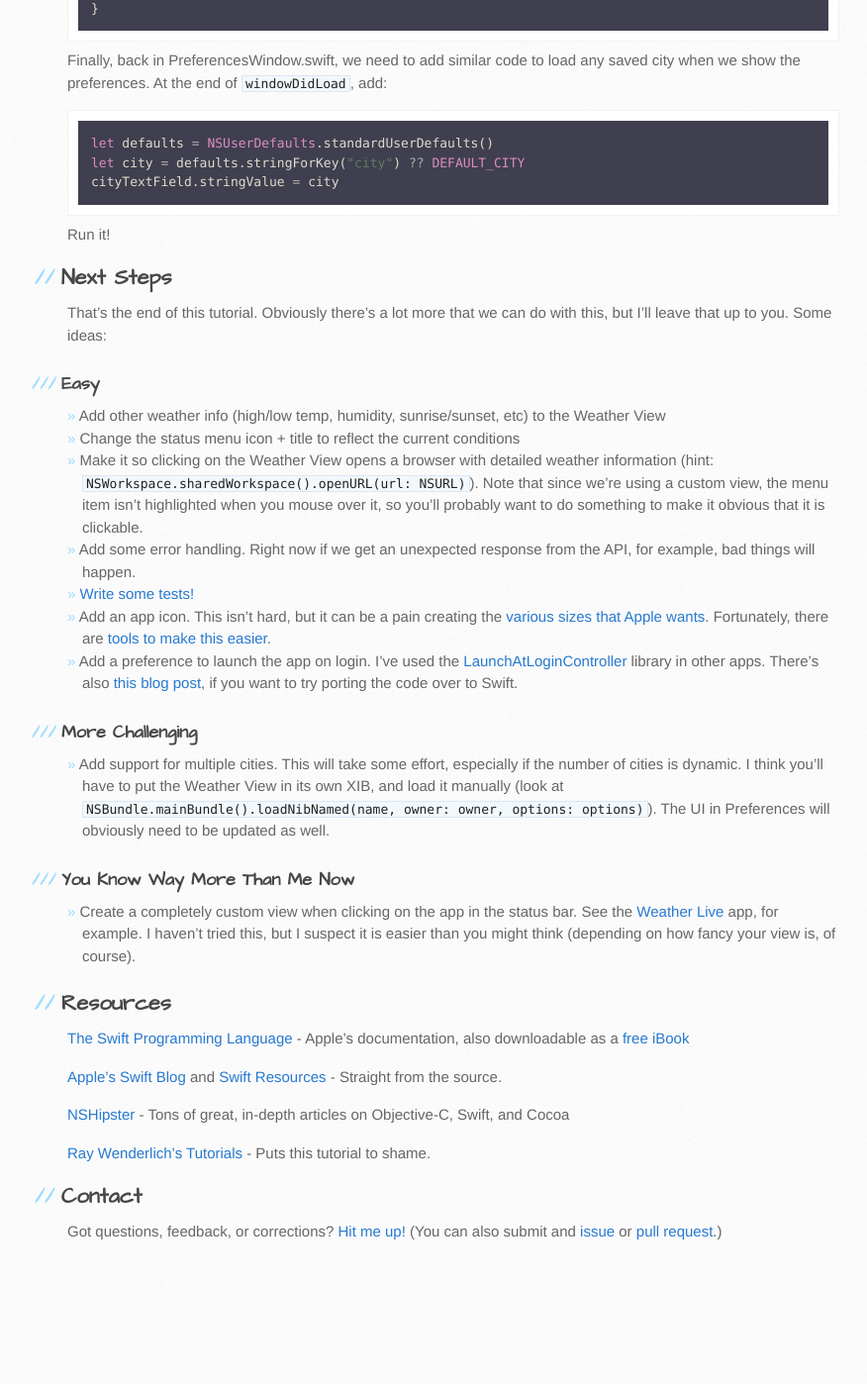
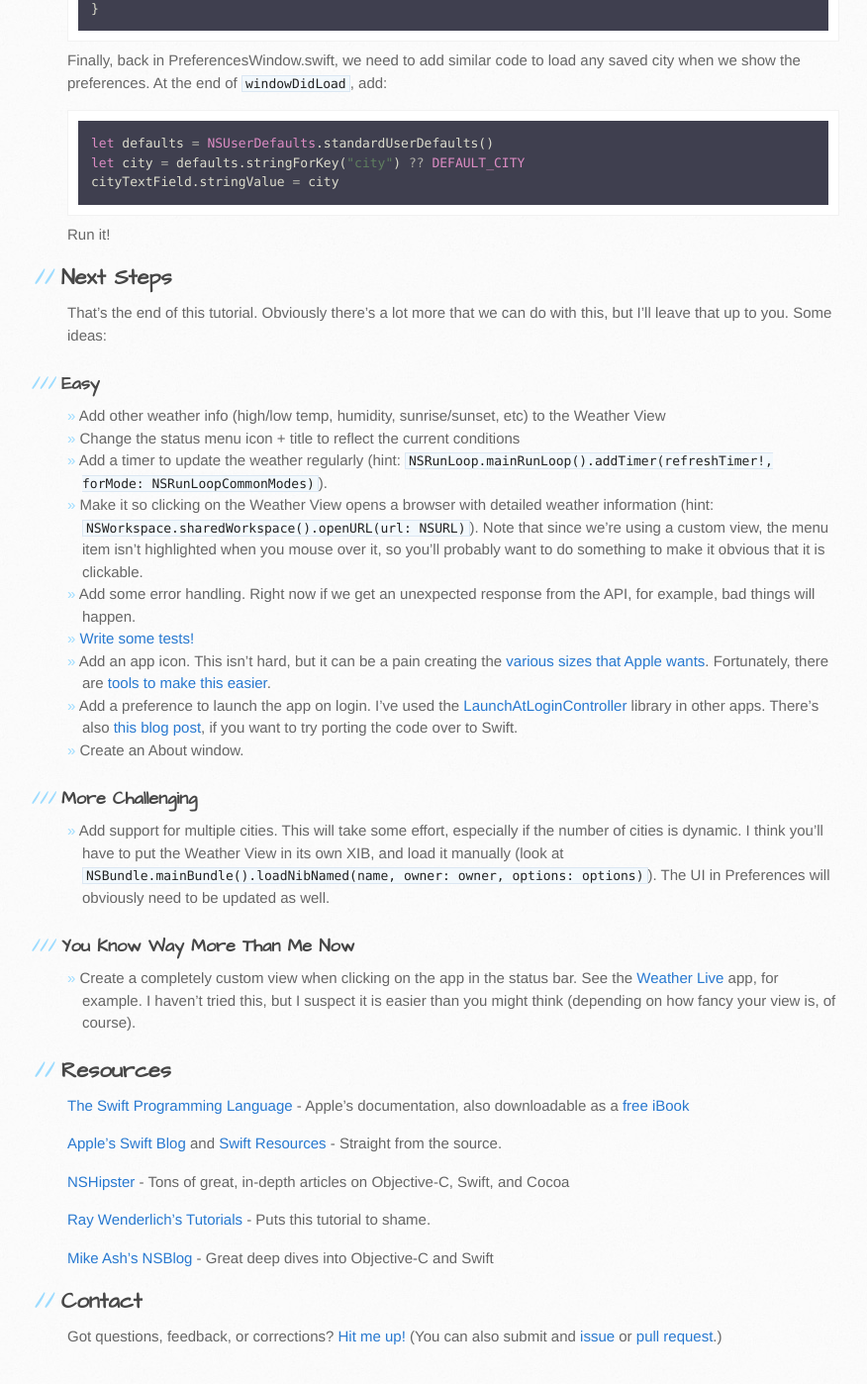
Before and after one commit to bgreenlee/WeatherBar, a Jekyll site: the page built from index.md, in a window 1280 px wide and 1400 px high, scrolled down 16881 px. Shown: the whole window at 99% size, without its empty margins (72-948 px from the left). Built offline with Jekyll 4.4.1, drawn with Linux system fonts in a browser that asks for light colours; nearby versions of some CDN libraries; before the commit the page ends 18175 px from its top, so only the background shows below that.

Commit message:
More link

```diff
--- a/index.md
+++ b/index.md
@@ -714,11 +714,13 @@ That's the end of this tutorial. Obviously there's a lot more that we can do wit
 
 - Add other weather info (high/low temp, humidity, sunrise/sunset, etc) to the Weather View
 - Change the status menu icon + title to reflect the current conditions
+- Add a timer to update the weather regularly (hint: `NSRunLoop.mainRunLoop().addTimer(refreshTimer!, forMode: NSRunLoopCommonModes)`).
 - Make it so clicking on the Weather View opens a browser with detailed weather information (hint: `NSWorkspace.sharedWorkspace().openURL(url: NSURL)`). Note that since we're using a custom view, the menu item isn't highlighted when you mouse over it, so you'll probably want to do something to make it obvious that it is clickable.
 - Add some error handling. Right now if we get an unexpected response from the API, for example, bad things will happen.
 - [Write some tests!](https://developer.apple.com/library/mac/documentation/DeveloperTools/Conceptual/testing_with_xcode/Introduction/Introduction.html#//apple_ref/doc/uid/TP40014132-CH1-SW1)
 - Add an app icon. This isn't hard, but it can be a pain creating the [various sizes that Apple wants](https://developer.apple.com/library/mac/documentation/GraphicsAnimation/Conceptual/HighResolutionOSX/Optimizing/Optimizing.html). Fortunately, there are [tools to make this easier](https://itunes.apple.com/us/app/asset-catalog-creator-app/id809625456?mt=12).
 - Add a preference to launch the app on login. I've used the [LaunchAtLoginController](https://github.com/Mozketo/LaunchAtLoginController) library in other apps. There's also [this blog post](http://bdunagan.com/2010/09/25/cocoa-tip-enabling-launch-on-startup/), if you want to try porting the code over to Swift.
+- Create an About window.
 
 ### More Challenging
 
@@ -738,6 +740,8 @@ That's the end of this tutorial. Obviously there's a lot more that we can do wit
 
 **[Ray Wenderlich's Tutorials](http://www.raywenderlich.com/tutorials)** - Puts this tutorial to shame.
 
+**[Mike Ash's NSBlog](https://mikeash.com/pyblog/)** - Great deep dives into Objective-C and Swift
+
 ## Contact
 
 Got questions, feedback, or corrections? [Hit me up!](mailto:brad@footle.org) (You can also submit and [issue](https://github.etsycorp.com/bgreenlee/WeatherBar/issues) or [pull request](https://github.etsycorp.com/bgreenlee/WeatherBar/pulls).)
```
